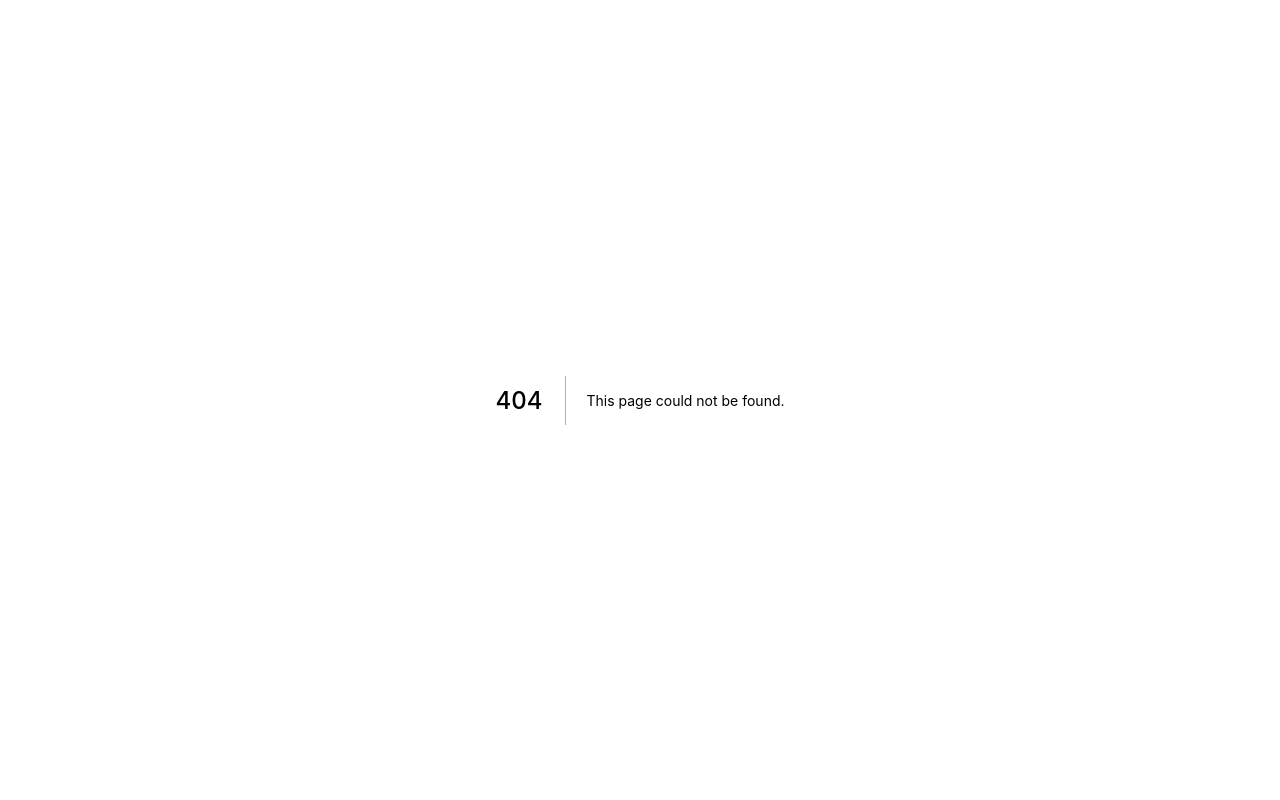
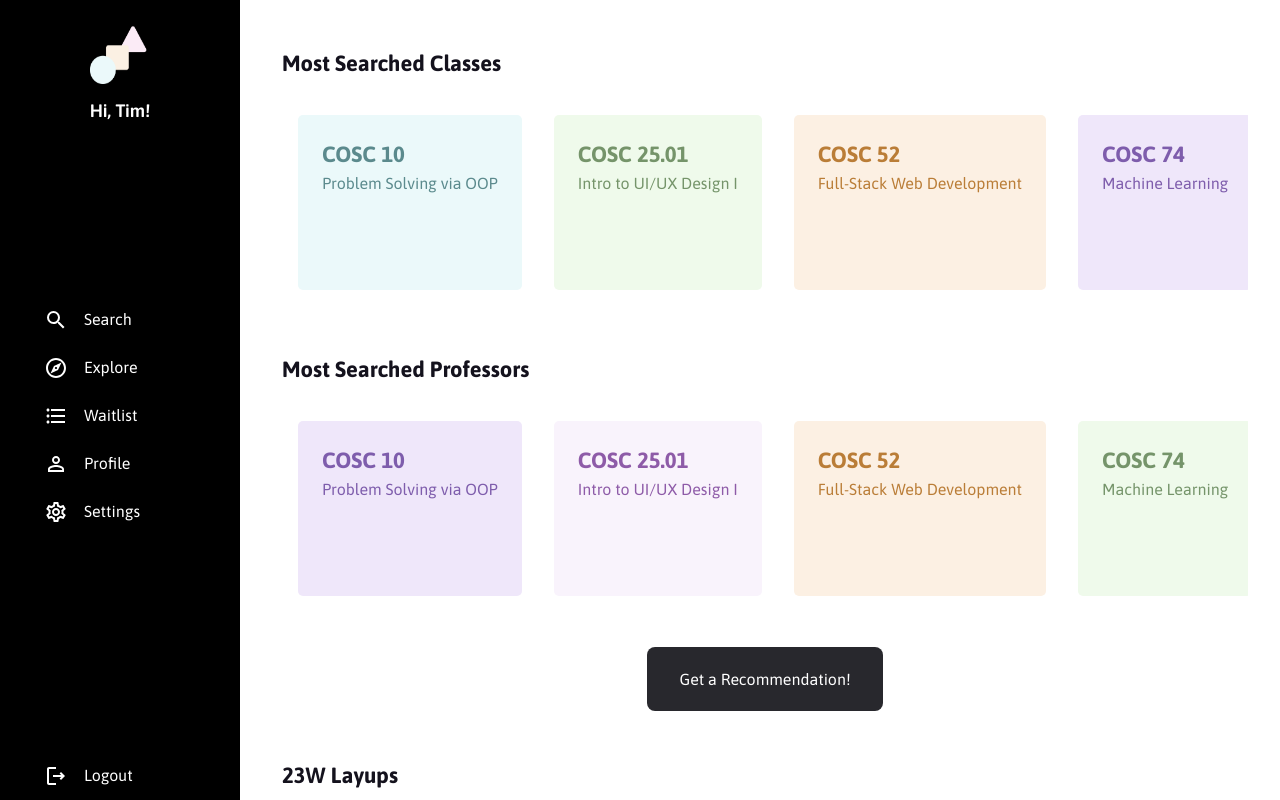
Before and after one commit to alxfngg/test-class-fe2, a Next.js app: page /explore in a window 1280 px wide. Before the commit this address had no page. Shown: the top 800 px of the page. Built offline with nearby package versions, Linux system fonts and the light colour scheme.

Commit message:
linked all sidenavbar and card

```diff
--- /dev/null
+++ b/pages/explore/[survey].jsx
@@ -0,0 +1,51 @@
+/* eslint-disable react/react-in-jsx-scope */
+import Head from 'next/head';
+import { MdKeyboardArrowLeft, MdKeyboardArrowRight } from 'react-icons/md';
+import styles from '../../styles/ExploreSurvey.module.css';
+import SideNavbar from '../../components/SideNavbar';
+import {
+  H2, H4, B1,
+} from '../../components/ui/typography';
+
+export default function ExploreSurvey() {
+  return (
+    <div className={styles.container}>
+      <Head>
+        <title>Classy</title>
+        <meta name="description" content="class selection made easy" />
+        <link rel="icon" href="/favicon.ico" />
+      </Head>
+
+      <SideNavbar />
+
+      <div className={styles.header}>
+        <H2 className={styles.title}>
+          Course Recommendation
+        </H2>
+
+        <button type="button" onClick="window.location.href='./survey';" className={styles.exitbutton}>
+          <B1 color="white">Exit</B1>
+        </button>
+      </div>
+
+      <B1>
+        To get course recommendation, we need a few information about you first
+      </B1>
+
+      <H4 className={styles.question}>
+        How important to you is course review when selecting courses?
+      </H4>
+
+      <div className={styles.footer}>
+        <button type="button" onClick="window.location.href='./survey';" className={styles.button}>
+          <MdKeyboardArrowLeft />
+        </button>
+
+        <button type="button" onClick="window.location.href='./survey';" className={styles.button}>
+          <MdKeyboardArrowRight />
+        </button>
+      </div>
+
+    </div>
+  );
+}
--- /dev/null
+++ b/pages/explore/index.js
@@ -0,0 +1,137 @@
+/* eslint-disable react/jsx-filename-extension */
+/* eslint-disable react/react-in-jsx-scope */
+import Head from 'next/head';
+import styles from '../../styles/ExploreHome.module.css';
+import SideNavbar from '../../components/SideNavbar';
+import {
+  H3, B1,
+} from '../../components/ui/typography';
+
+const cardColor = ['#EBF9FA', '#EFFAEB', '#FCF0E3', '#EFE7FA', '#FAEBF6', '#F9F3FC'];
+const textColor = ['#5B8A8D', '#75946A', '#BA7D37', '#7E5DAC', '#AE5E99', '#8E5BA8'];
+// const index = Math.floor(Math.random() * cardColor.length);
+// const customcolor = cardColor[index];
+
+export default function ExploreHome() {
+  return (
+    <div className={styles.container}>
+      <Head>
+        <title>Classy</title>
+        <meta name="description" content="class selection made easy" />
+        <link rel="icon" href="/favicon.ico" />
+      </Head>
+
+      <SideNavbar />
+
+      <H3 className={styles.title}>
+        Most Searched Classes
+      </H3>
+
+      <main className={styles.main}>
+        <div className={styles.horizscroll}>
+          <a href="./courses/COSC/10" style={{ background: cardColor[0] }}>
+            <H3 color={textColor[0]}>COSC 10</H3>
+            <B1 color={textColor[0]}>Problem Solving via OOP</B1>
+          </a>
+
+          <a href="./courses/COSC/25.01" style={{ background: cardColor[1] }}>
+            <H3 color={textColor[1]}>COSC 25.01</H3>
+            <B1 color={textColor[1]}>Intro to UI/UX Design I</B1>
+          </a>
+
+          <a href="./courses/COSC/52" style={{ background: cardColor[2] }}>
+            <H3 color={textColor[2]}>COSC 52</H3>
+            <B1 color={textColor[2]}>Full-Stack Web Development</B1>
+          </a>
+
+          <a href="./courses/COSC/74" style={{ background: cardColor[3] }}>
+            <H3 color={textColor[3]}>COSC 74</H3>
+            <B1 color={textColor[3]}>Machine Learning</B1>
+          </a>
+
+          <a href="./courses/COSC/98.01" style={{ background: cardColor[4] }}>
+            <H3 color={textColor[4]}>COSC 98.01</H3>
+            <B1 color={textColor[4]}>Senior Design and Implementation I</B1>
+          </a>
+
+        </div>
+      </main>
+
+      <H3 className={styles.title}>
+        Most Searched Professors
+      </H3>
+
+      <main className={styles.main}>
+        <div className={styles.horizscroll}>
+          <a href="/waitlist/waitlist-detail" style={{ background: cardColor[3] }}>
+            <H3 color={textColor[3]}>COSC 10</H3>
+            <B1 color={textColor[3]}>Problem Solving via OOP</B1>
+          </a>
+
+          <a href="../courseinfo" style={{ background: cardColor[5] }}>
+            <H3 color={textColor[5]}>COSC 25.01</H3>
+            <B1 color={textColor[5]}>Intro to UI/UX Design I</B1>
+          </a>
+
+          <a href="../courseinfo" style={{ background: cardColor[2] }}>
+            <H3 color={textColor[2]}>COSC 52</H3>
+            <B1 color={textColor[2]}>Full-Stack Web Development</B1>
+          </a>
+
+          <a href="../courseinfo" style={{ background: cardColor[1] }}>
+            <H3 color={textColor[1]}>COSC 74</H3>
+            <B1 color={textColor[1]}>Machine Learning</B1>
+          </a>
+
+          <a href="../courseinfo" style={{ background: cardColor[0] }}>
+            <H3 color={textColor[0]}>COSC 98.01</H3>
+            <B1 color={textColor[0]}>Senior Design and Implementation I</B1>
+          </a>
+
+        </div>
+      </main>
+
+      <div className={styles.buttondiv}>
+        <a href="./explore/survey">
+          <button type="button" className={styles.button}>
+            <B1 color="white">Get a Recommendation!</B1>
+          </button>
+        </a>
+      </div>
+
+      <H3 className={styles.title}>
+        23W Layups
+      </H3>
+
+      <main className={styles.main}>
+        <div className={styles.horizscroll}>
+          <a href="/waitlist/waitlist-detail" style={{ background: cardColor[0] }}>
+            <H3 color={textColor[0]}>COSC 10</H3>
+            <B1 color={textColor[0]}>Problem Solving via OOP</B1>
+          </a>
+
+          <a href="../courseinfo" style={{ background: cardColor[3] }}>
+            <H3 color={textColor[3]}>COSC 25.01</H3>
+            <B1 color={textColor[3]}>Intro to UI/UX Design I</B1>
+          </a>
+
+          <a href="../courseinfo" style={{ background: cardColor[1] }}>
+            <H3 color={textColor[1]}>COSC 52</H3>
+            <B1 color={textColor[1]}>Full-Stack Web Development</B1>
+          </a>
+
+          <a href="../courseinfo" style={{ background: cardColor[4] }}>
+            <H3 color={textColor[4]}>COSC 74</H3>
+            <B1 color={textColor[4]}>Machine Learning</B1>
+          </a>
+
+          <a href="../courseinfo" style={{ background: cardColor[5] }}>
+            <H3 color={textColor[5]}>COSC 98.01</H3>
+            <B1 color={textColor[5]}>Senior Design and Implementation I</B1>
+          </a>
+        </div>
+      </main>
+
+    </div>
+  );
+}
--- a/styles/ExploreHome.module.css
+++ b/styles/ExploreHome.module.css
@@ -1,11 +1,9 @@
 .container {
-    padding: 0 2rem;
-    margin-left: 300px;
+  padding: 0 2rem;
+  margin-left: 250px;
 }
 
 .main {
-  min-height: 100vh;
-  padding: 2rem 0;
   flex: 1;
   display: flex;
   flex-direction: column;
@@ -13,35 +11,18 @@
   align-items: flex-start;
 }
 
-.footer {
-  display: flex;
-  flex: 1;
-  padding: 2rem 0;
-  border-top: 1px solid #eaeaea;
-  justify-content: center;
-  align-items: center;
-}
-
-.footer a {
-  display: flex;
-  justify-content: center;
-  align-items: center;
-  flex-grow: 1;
-}
-
-.title a {
+/* .title a {
   color: #0070f3;
   text-decoration: none;
 }
-
 .title a:hover,
 .title a:focus,
 .title a:active {
   text-decoration: underline;
-}
+} */
 
 .title {
-  padding-top: 2%;
+  padding-top: 5%;
   margin-bottom: 0px;
   font-size: 2.3rem;
   display: flex;
@@ -58,47 +39,41 @@
 }
 
 .grid {
-  padding-left: 4%;
   padding-top: 2%;
   display: flex;
   align-items: flex-start;
   justify-content: left;
   flex-wrap: wrap;
-  max-width: 80%;
+  max-width: 100%;
 }
 
-.card {
+.horizscroll {
+  padding-top: 2%;
+  display: flex;
+  align-items: flex-start;
+  justify-content: left;
+  overflow-x: scroll;
+  white-space: nowrap;
+  max-width: 100%;
+}
+
+.horizscroll a {
   width: 300px;
   height: 175px;
   margin: 1rem;
   padding: 1.5rem;
   text-align: left;
-  background-color: #EBF9FA;
-  color: #5B8A8D;
   text-decoration: none;
-  border: 2px solid #EBF9FA;
-  border-radius: 10px;
-  transition: color 0.15s ease, border-color 0.15s ease;
+  border-radius: 5px;
+  transition: color 0.15s ease;
   max-width: 300px;
 }
 
-.card:hover,
-.card:focus,
-.card:active {
-  color: #5B8A8D;
+.horizscroll a:hover,
+.horizscroll a:focus,
+.horizscroll a:active {
+  color: black;
   background-color: #fafafa;
-  border-color: #5B8A8D;
-}
-
-.card h2 {
-  margin: 0 0 1rem 0;
-  font-size: 1.5rem;
-}
-
-.card p {
-  margin: 0;
-  font-size: 1.25rem;
-  line-height: 1.5;
 }
 
 .logo {
@@ -106,13 +81,31 @@
   margin-left: 0.5rem;
 }
 
-.button{
+.buttondiv {
+  display: flex;
+  align-items: center;
+  justify-content: center;
+}
+
+.button {
+  margin-top: 15%;
   background-color: #28282D;
-  border: non;
   color: white;
-  padding: 15px 32px;
+  padding: 20px 32px;
   text-align: center;
   border-radius: 8px;
+  transition: color 0.15s ease;
+}
+
+.button:hover,
+.button:focus {
+  color: black;
+  background-color: #fafafa;
+}
+
+.button:active {
+  color: red;
+  background-color: #fafafa;
 }
 
 @media (max-width: 600px) {
@@ -123,13 +116,16 @@
 }
 
 @media (prefers-color-scheme: dark) {
+
   .card,
   .footer {
     border-color: #222;
   }
+
   .code {
     background: #111;
   }
+
   .logo img {
     filter: invert(1);
   }
--- /dev/null
+++ b/styles/ExploreSurvey.module.css
@@ -0,0 +1,68 @@
+.container {
+    padding: 0 2rem;
+    margin-left: 300px;
+}
+
+.main {
+    flex: 1;
+    display: flex;
+    flex-direction: column;
+    justify-content: flex-start;
+    align-items: flex-start;
+}
+
+.header {
+    display: flex;
+}
+
+.title {
+    padding-top: 5%;
+    padding-bottom: 15px;
+    margin-bottom: 0px;
+    font-size: 2.3rem;
+    align-items: flex-start;
+}
+
+.exitbutton {
+    width: 70px;
+    height: 40px;
+    margin-top: 3%;
+    background-color: #28282D;
+    color: white;
+    border-radius: 5px;
+    text-align: center;
+    transition: color 0.15s ease;
+    justify-content: flex-end;
+}
+
+.button {
+    width: 60px;
+    height: 40px;
+    margin-top: 3%;
+    background-color: #28282D;
+    border-radius: 5px;
+    text-align: center;
+    align-items: center;
+    transition: color 0.15s ease;
+    color: white;
+    font-size: 20px;
+    padding-left: 20px;
+}
+
+.button:hover,
+.button:focus {
+    color: black;
+    background-color: #fafafa;
+}
+
+.button:active {
+    color: red;
+    background-color: #fafafa;
+}
+
+.question {
+    text-align: center;
+    margin-top: 15%;
+}
+
+.footer {}
--- a/styles/Home.module.css
+++ b/styles/Home.module.css
@@ -1,5 +1,7 @@
 .container {
-  padding: 0;
+  padding: 0 2rem;
+  margin-left: 250px;
+  margin-top: 1%;
 }
 
 .main {
--- a/styles/globals.css
+++ b/styles/globals.css
@@ -1,3 +1,7 @@
+@tailwind base;
+@tailwind components;
+@tailwind utilities;
+
 /* Color variables */
 /*
   Color variables
```
Also changed, not shown: images/logo.png (added).
